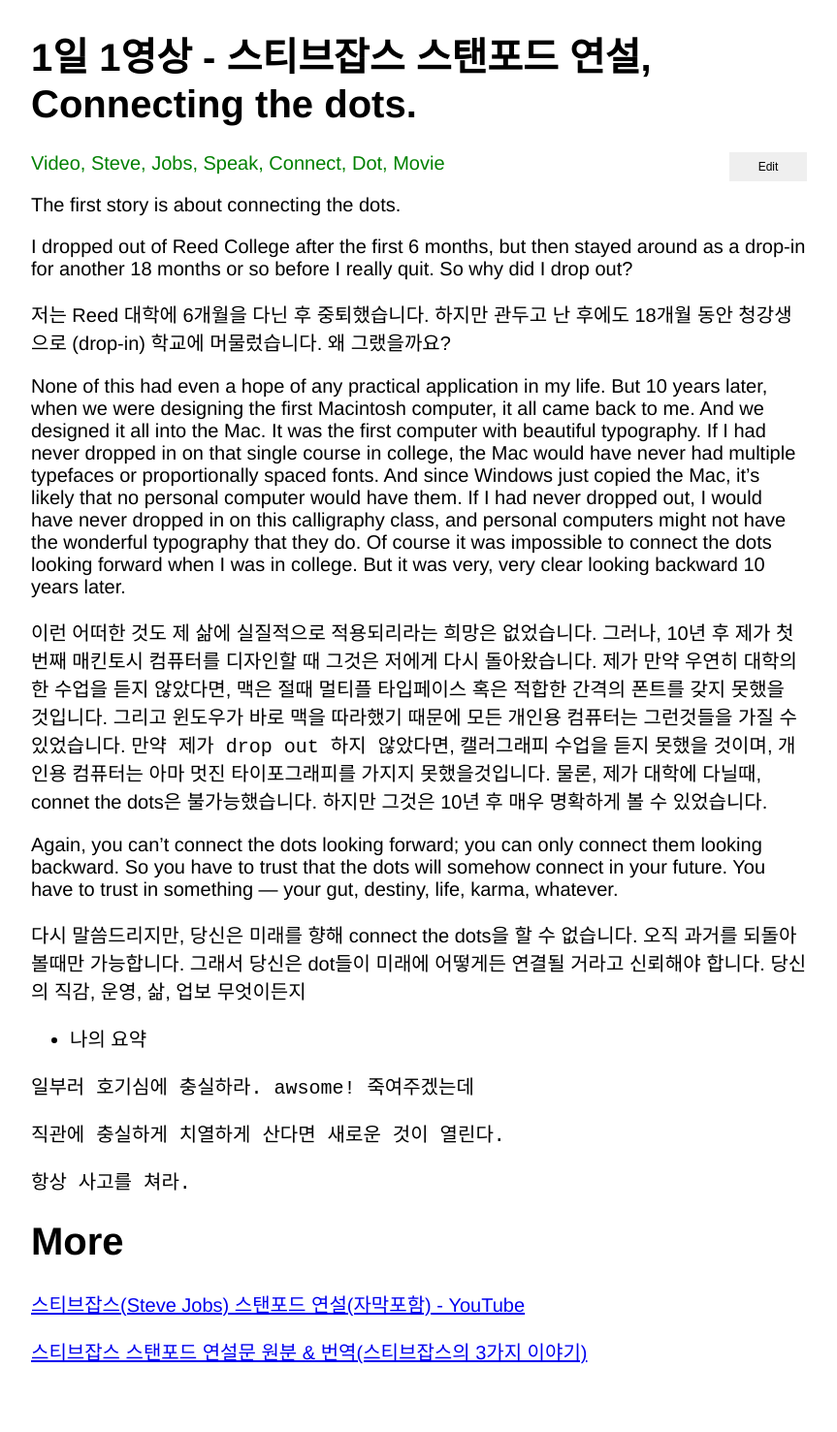
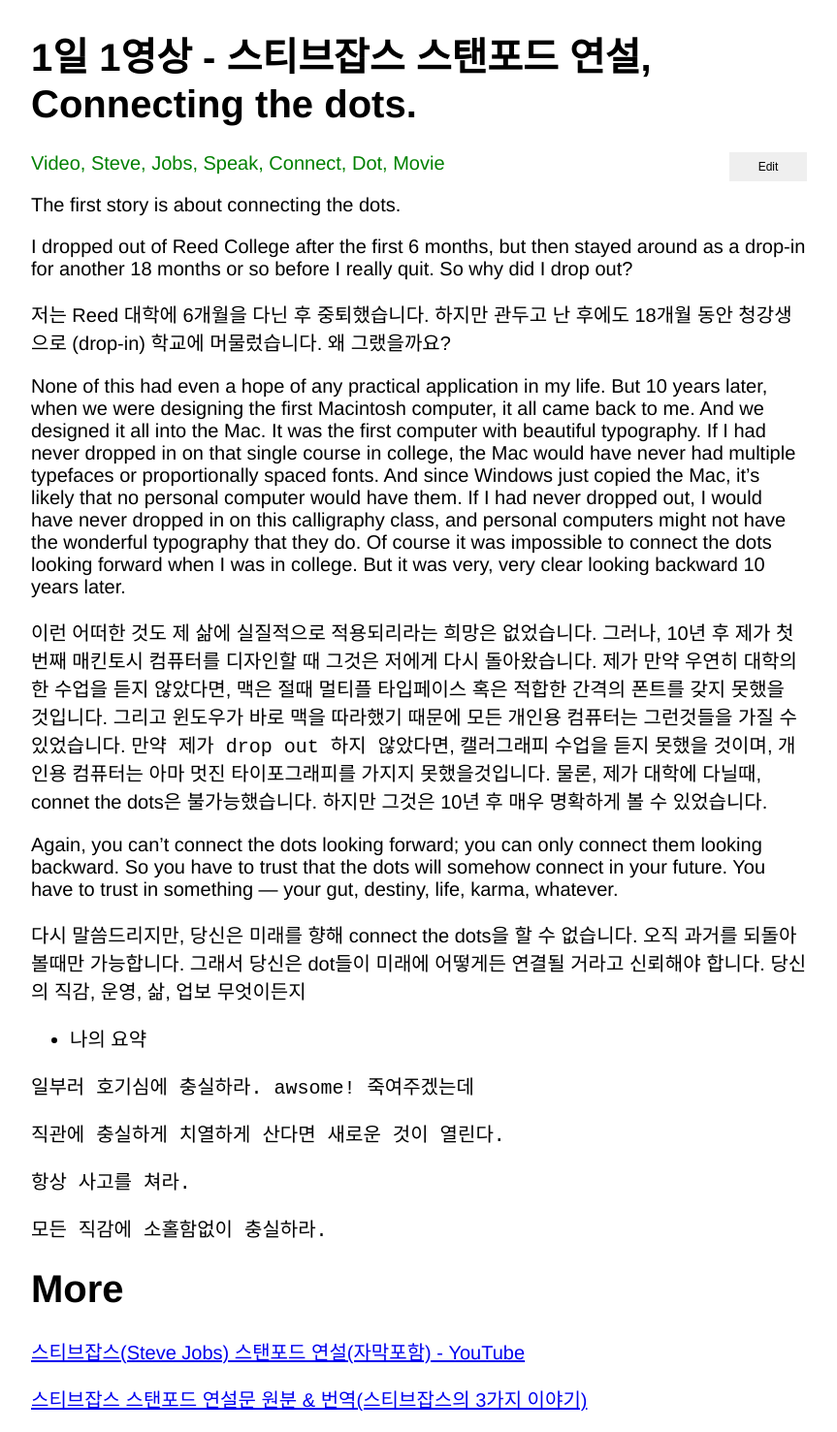
Before and after one commit to xiote/20200810_xiote.github.io, a Jekyll site: the page built from _posts/2020-07-29-09-38-10.md, in a window 1280 px wide. Shown: the whole page at 97% size, without its empty margins (208-1071 px from the left). Built offline with Jekyll 4.4.1, drawn with Linux system fonts in a browser that asks for light colours; before the commit the page ends 1428 px from its top, so only the background shows below that.

Commit message:
Update 2020-07-29-09-38-10.md

```diff
--- a/_posts/2020-07-29-09-38-10.md
+++ b/_posts/2020-07-29-09-38-10.md
@@ -43,6 +43,8 @@
 
 `항상 사고를 쳐라.`
 
+`모든 직감에 소홀함없이 충실하라.`
+
 
 # More
 
```
